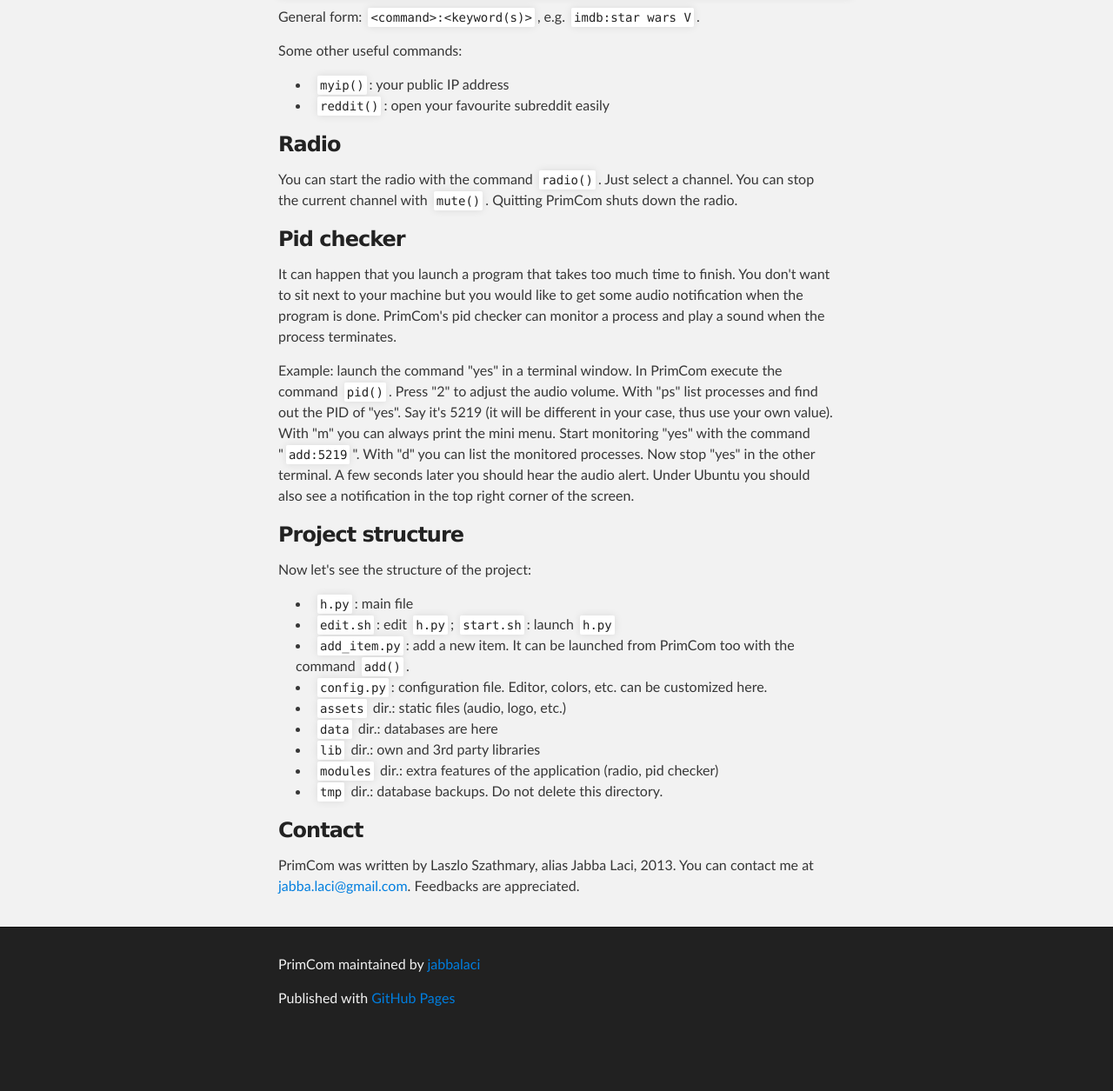
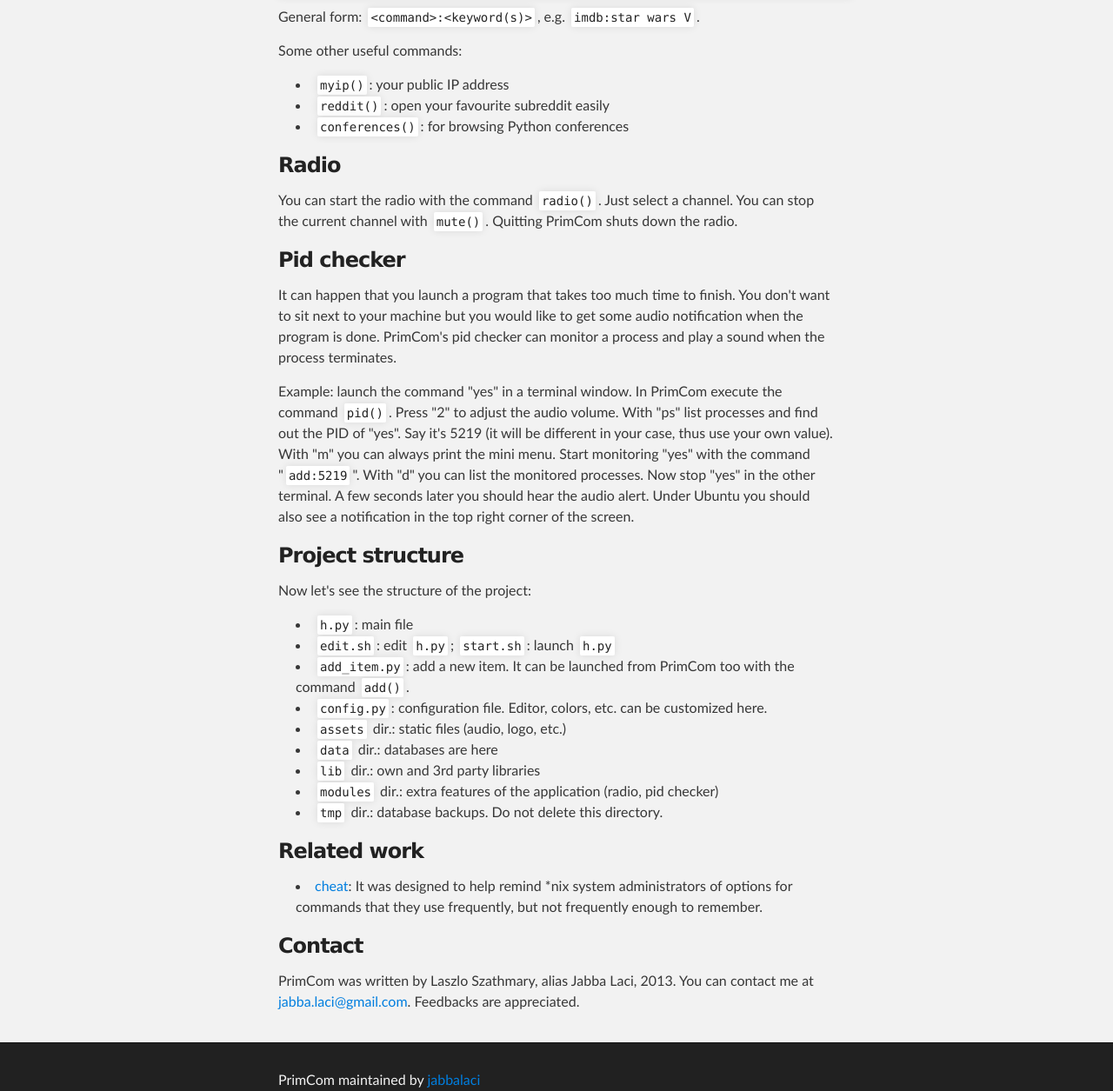
Before and after one commit to jabbalaci/PrimCom, a plain HTML site: page index.html in a window 1280 px wide. Shown: the part 6994-8249 px from the top of the page at 87% size. Before the commit the page ends 8189 px from the top, so only its background shows below. Drawn offline with Linux system fonts and the light colour scheme.

```diff
--- a/index.html
+++ b/index.html
@@ -281,6 +281,8 @@ shorten:    - shorten URL
 <code>myip()</code>: your public IP address</li>
 <li>
 <code>reddit()</code>: open your favourite subreddit easily</li>
+<li>
+<code>conferences()</code>: for browsing Python conferences</li>
 </ul><h3>
 <a name="radio" class="anchor" href="#radio"><span class="octicon octicon-link"></span></a>Radio</h3>
 
@@ -319,6 +321,12 @@ shorten:    - shorten URL
 <li>
 <code>tmp</code> dir.: database backups. Do not delete this directory.</li>
 </ul><h3>
+<a name="related-work" class="anchor" href="#related-work"><span class="octicon octicon-link"></span></a>Related work</h3>
+
+<ul>
+<li>
+<a href="https://github.com/chrisallenlane/cheat">cheat</a>: It was designed to help remind *nix system administrators of options for commands that they use frequently, but not frequently enough to remember.</li>
+</ul><h3>
 <a name="contact" class="anchor" href="#contact"><span class="octicon octicon-link"></span></a>Contact</h3>
 
 <p>PrimCom was written by Laszlo Szathmary, alias Jabba Laci, 2013. You can contact me at <a href="mailto:jabba.laci@gmail.com">jabba.laci@gmail.com</a>. Feedbacks are appreciated.</p>
```
Also changed, not shown: params.json (+1 -1 lines).
